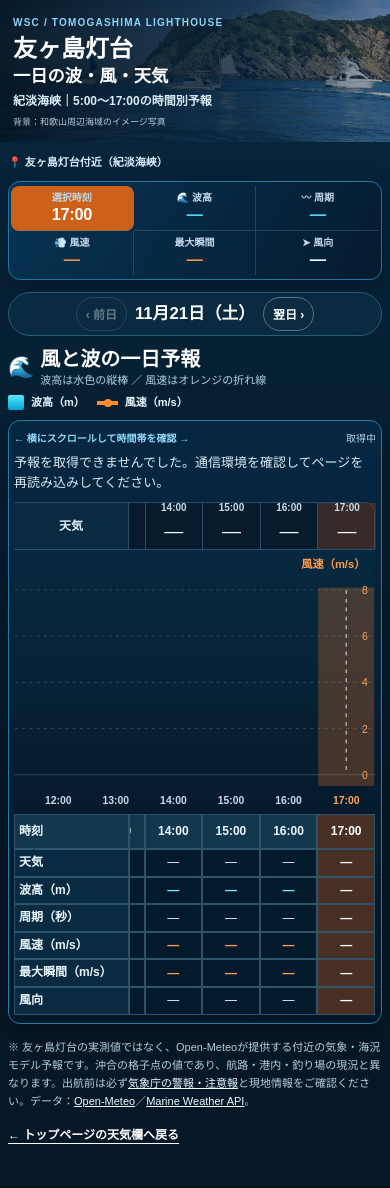
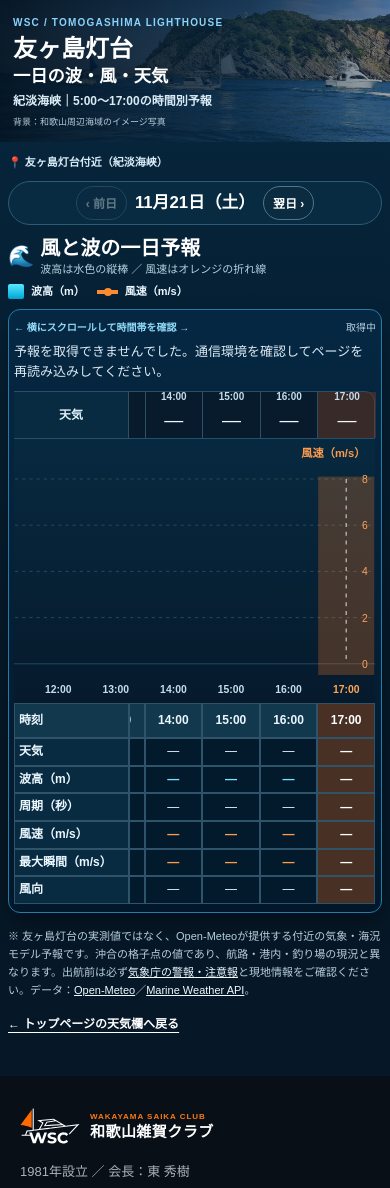
Before and after one commit to oosaka0123-sudo/wakayama-saika-club, a PHP site: page /tomogashima/ in a window 390 px wide. Shown: the part 60-1248 px from the top of the page. Run offline with PHP 8.4, Linux system fonts and the light colour scheme.

Commit message:
fix: remove redundant Tomogashima summary panel (#48)
* fix(tomogashima): remove redundant six-metric summary panel

* fix(tomogashima): remove obsolete summary renderer

* style(tomogashima): remove unused summary panel styles

```diff
--- a/css/tomogashima.css
+++ b/css/tomogashima.css
@@ -17,14 +17,6 @@
 .tw-page .tw-date-nav button:disabled{opacity:.37;cursor:not-allowed}
 .tw-page .tw-date-nav button:not(:disabled):hover{background:#14445f}
 .tw-page .tw-point{font-weight:800;font-size:14px;color:#d9ecf8}
-.tw-page .tw-current{display:grid;grid-template-columns:1.15fr repeat(5,1fr);border:1px solid #2276a1;background:linear-gradient(120deg,#063452,#051b30);border-radius:16px;padding:12px 8px;gap:0;box-shadow:0 10px 24px #00101d66;margin:0 0 30px}
-.tw-page .tw-current>div{display:flex;flex-direction:column;align-items:center;justify-content:center;gap:4px;border-right:1px solid #4e799266;padding:5px 8px;min-width:0}
-.tw-page .tw-current>div:last-child{border-right:0}
-.tw-page .tw-current small{display:block;color:#c2d8e8;font-size:12px;font-weight:800;line-height:1.5;white-space:nowrap}
-.tw-page .tw-current strong{font-size:clamp(17px,2.5vw,27px);line-height:1.35;white-space:nowrap;font-weight:900;letter-spacing:-.02em}
-.tw-page .tw-current-time{background:#ce6119;border-radius:10px;color:#fff}
-.tw-page .tw-current>div:nth-child(2) strong,.tw-page .tw-current>div:nth-child(3) strong{color:#55d5ff}
-.tw-page .tw-current>div:nth-child(4) strong,.tw-page .tw-current>div:nth-child(5) strong{color:#ff8b3b}
 .tw-page .tw-toolbar{display:flex;gap:20px;align-items:flex-end;justify-content:space-between;flex-wrap:wrap;margin:0 0 14px}
 .tw-page .tw-heading{display:flex;gap:12px;align-items:center}
 .tw-page .tw-heading-symbol{font-size:31px}
@@ -75,12 +67,6 @@
 .tw-page .tw-date-nav h2{min-width:0;font-size:17px}
 .tw-page .tw-date-nav button{padding:7px 10px;font-size:13px;min-height:40px}
 .tw-page .tw-point{font-size:12px}
-.tw-page .tw-current{grid-template-columns:repeat(3,minmax(0,1fr));margin-bottom:22px;padding:7px 3px;gap:0}
-.tw-page .tw-current>div{padding:9px 3px;border-right:1px solid #4e799266}
-.tw-page .tw-current>div:nth-child(3){border-right:0}
-.tw-page .tw-current>div:nth-child(-n+3){border-bottom:1px solid #4e799266}
-.tw-page .tw-current small{font-size:11px}
-.tw-page .tw-current strong{font-size:clamp(16px,4.8vw,23px)}
 .tw-page .tw-toolbar{gap:10px}
 .tw-page .tw-heading h2{font-size:23px}
 .tw-page .tw-heading-symbol{font-size:26px}
@@ -109,11 +95,6 @@
 .tw-page .tw-date-nav h2{font-size:15px}
 .tw-page .tw-date-nav button{min-height:36px;padding:5px 10px;font-size:12px}
 .tw-page .tw-point{font-size:11px}
-.tw-page .tw-current{padding:4px 2px;border-radius:12px;margin:0 0 12px}
-.tw-page .tw-current>div{padding:5px 2px;gap:0}
-.tw-page .tw-current small{font-size:10px;line-height:1.35}
-.tw-page .tw-current strong{font-size:clamp(15px,4.2vw,18px);line-height:1.25}
-.tw-page .tw-current-time{border-radius:8px}
 .tw-page .tw-toolbar{margin-bottom:7px;gap:5px}
 .tw-page .tw-heading{gap:6px}
 .tw-page .tw-heading h2{font-size:20px}
--- a/js/tomogashima.js
+++ b/js/tomogashima.js
@@ -92,15 +92,6 @@
     dateLabel.textContent = (d.getUTCMonth() + 1) + "月" + d.getUTCDate() + "日（" + week + "）";
     $("tw-prev").disabled = selectedDay === 0;
     $("tw-next").disabled = selectedDay === 2;
-  }
-  function renderSummary(rows) {
-    var p = rows.find(function (r) { return r.hour === selectedHour; }) || rows[0];
-    $("tw-selected-time").textContent = p.hour + ":00";
-    $("tw-selected-wave").textContent = fmt(p.wave, 1) + (p.wave === null ? "" : " m");
-    $("tw-selected-period").textContent = fmt(p.period, 1) + (p.period === null ? "" : " 秒");
-    $("tw-selected-wind").textContent = fmt(p.wind, 1) + (p.wind === null ? "" : " m/s");
-    $("tw-selected-gust").textContent = fmt(p.gust, 1) + (p.gust === null ? "" : " m/s");
-    $("tw-selected-direction").textContent = compass(p.direction);
   }
   function renderTable(rows) {
     var ids = ["tw-hours-row","tw-weather-row","tw-wave-row","tw-period-row","tw-wind-row","tw-gust-row","tw-direction-row"];
@@ -230,7 +221,6 @@
   function render() {
     updateTitle();
     var rows = points();
-    renderSummary(rows);
     renderTable(rows);
     renderGraph(rows);
     if (meteo || marine) {
--- a/tomogashima/index.html
+++ b/tomogashima/index.html
@@ -11,10 +11,10 @@
 <link rel="icon" type="image/svg+xml" href="../assets/favicon.svg?v=20261119-boat">
 <link rel="stylesheet" href="../css/style.css">
 <link rel="stylesheet" href="../css/premium.css?v=20261119-nav1">
-<link rel="stylesheet" href="../css/tomogashima.css?v=20261121-datenav1">
+<link rel="stylesheet" href="../css/tomogashima.css?v=20261121-nosummary1">
 <script src="../js/main.js?v=20261119-share1" defer></script>
 <script src="../js/footer.js?v=20261120-location1" defer></script>
-<script src="../js/tomogashima.js?v=20261121-compact1" defer></script>
+<script src="../js/tomogashima.js?v=20261121-nosummary1" defer></script>
 <meta property="og:type" content="website">
 <meta property="og:locale" content="ja_JP">
 <meta property="og:title" content="友ヶ島灯台 一日の波・風・天気｜和歌山雑賀クラブ">
@@ -65,14 +65,6 @@
       <div class="tw-daybar">
         <span class="tw-point">📍 友ヶ島灯台付近（紀淡海峡）</span>
       </div>
-      <div class="tw-current" aria-label="選択時刻の予報">
-        <div class="tw-current-time"><small>選択時刻</small><strong id="tw-selected-time">—</strong></div>
-        <div><small>🌊 波高</small><strong id="tw-selected-wave">—</strong></div>
-        <div><small>〰 周期</small><strong id="tw-selected-period">—</strong></div>
-        <div><small>💨 風速</small><strong id="tw-selected-wind">—</strong></div>
-        <div><small>最大瞬間</small><strong id="tw-selected-gust">—</strong></div>
-        <div><small>➤ 風向</small><strong id="tw-selected-direction">—</strong></div>
-      </div>
       <div class="tw-date-nav tw-date-nav-chart" aria-label="予報日を切り替え">
         <button id="tw-prev" type="button" aria-label="前日の予報へ">‹ <span>前日</span></button>
         <h2 id="tw-date">予報日を読み込んでいます</h2>
```
